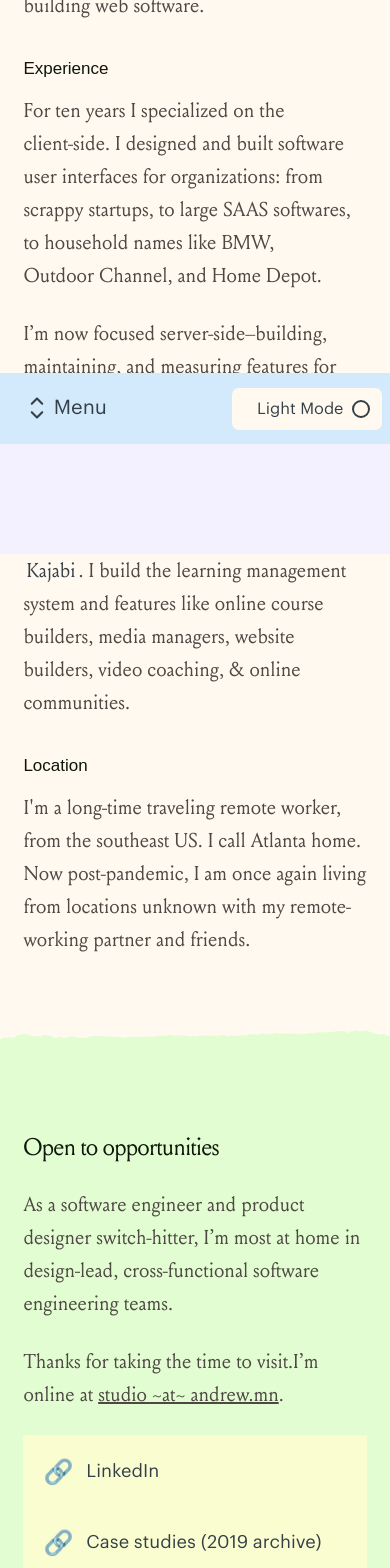
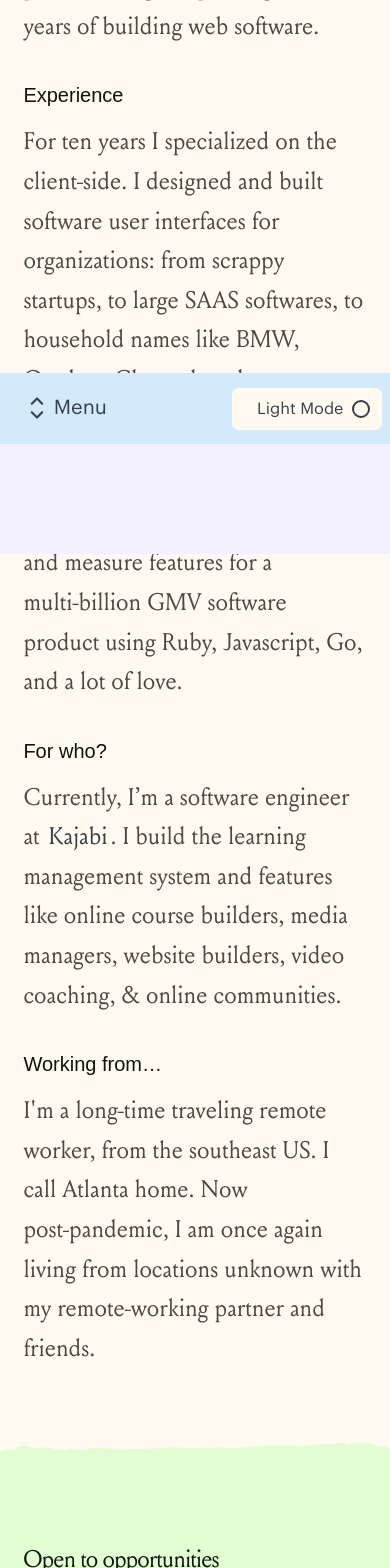
Before and after one commit to AndrwM/souci.studio, a React (Create React App) app: page /#/ in a window 390 px wide. Shown: the part 400-1968 px from the top of the page. Built offline with nearby package versions, Linux system fonts and the light colour scheme; a web font is replaced by a local one.

Commit message:
[Deploy4] responsive type

```diff
--- a/src/assets/stylesheets/components/_c.paragraph.scss
+++ b/src/assets/stylesheets/components/_c.paragraph.scss
@@ -5,14 +5,14 @@
 }
 
 .c-paragraph {
-  font: 400 20px / 1.65 $ff-secondary;
+  font: 400 24px / 1.65 $ff-secondary;
   margin: 0 0 25px;
   max-width: 680px;
   padding: 0;
 
   @include theme-var(color, c-foreground-light);
 
-  @media #{$bp-hand} { font: 400 22px / 1.65 $ff-secondary; }
+  @media #{$bp-hand} { font: 400 28px / 1.65 $ff-secondary; }
   @media #{$bp-lap} { font: 400 24px / 1.65 $ff-secondary; }
 
   br {
@@ -45,7 +45,7 @@
   &--sans-large {
     font-family: $ff-primary;
     color: #727779;
-    font-size: 14px;
+    font-size: 20px;
     @media #{$bp-lap} { font: 400 18px / 1.65 $ff-primary; }
   }
 
--- a/src/assets/stylesheets/components/_c.title.scss
+++ b/src/assets/stylesheets/components/_c.title.scss
@@ -68,8 +68,12 @@
 .c-title--small,
 %c-title--small {
   @include theme-var(color, c-foreground-focal);
-  font: 500 17px / 1.4 $ff-primary;
+  font: 500 20px / 1.4 $ff-primary;
   letter-spacing: 0;
+
+  @media #{$bp-desk} {
+    font: 500 17px / 1.4 $ff-primary;
+  }
 }
 
 .c-title--smallest,
--- a/src/pages/ComingSoon.js
+++ b/src/pages/ComingSoon.js
@@ -20,13 +20,13 @@ const Intro = () => (<>
       For ten years I specialized on the client&#8209;side. I designed and built software user interfaces for organizations: from scrappy startups, to large SAAS softwares, to household names like BMW, Outdoor&nbsp;Channel, and Home&nbsp;Depot.
     </Text>
     <Text type="paragraph">
-      I’m now <span className="u-highlight">focused server&#8209;side</span>&ndash;building, maintaining, and measuring features for multi&#8209;billion GMV software products with Ruby, Javascript, and Go.
+      In the past three years, I’ve <span className="u-highlight">focused server&#8209;side</span>. I currently plan, build, and measure features for a multi&#8209;billion GMV software product using Ruby, Javascript, Go, and a lot of love.
     </Text>
-    <Text type="title" modifier="small" className="u-margin-top">For whom</Text>
+    <Text type="title" modifier="small" className="u-margin-top">For who?</Text>
     <Text type="paragraph">
       Currently, I’m a <span className="u-highlight">software engineer at</span> <a href="https://kajabi.com" rel="noopener noreferrer nofollow" target="_blank" className="c-link">Kajabi</a>. I build the learning management system and features like online course builders, media managers, website builders, video coaching, & online communities.
     </Text>
-    <Text type="title" modifier="small" className="u-margin-top">Location</Text>
+    <Text type="title" modifier="small" className="u-margin-top">Working from&hellip;</Text>
     <Text type="paragraph">
       I'm a long-time traveling remote worker, <span className="u-highlight">from the southeast US.</span> I call Atlanta home. Now post‑pandemic, I am once again living from locations unknown with my remote-working partner and friends.
     </Text>
@@ -47,7 +47,6 @@ const Intro = () => (<>
       I’m most at home in design-lead, cross&#8209;functional software engineering teams.
     </Text>
     <Text type="paragraph">
-      Thanks for taking the time to visit.<br/>
       I’m online at <u>studio ~at~ andrew.mn</u>.
     </Text>
     <HtmlReveal tag="table" className="u-margin-bottom">
@@ -101,16 +100,20 @@ const Intro = () => (<>
         <tr>
           {/* <td></td> */}
           <td>
-            <span className="c-emoji c-emoji--small">🔗</span><a href="https://www.linkedin.com/in/andrewmcintee/" rel="noopener noreferrer nofollow" target="_blank" className="c-link">LinkedIn</a>
+            <span className="c-paragraph c-paragraph--sans-large">
+              <span className="c-emoji c-emoji--small">🔗</span><a href="https://www.linkedin.com/in/andrewmcintee/" rel="noopener noreferrer nofollow" target="_blank" className="c-link">LinkedIn</a>
+            </span>
           </td>
           {/* <td></td> */}
           <td>
-            <span className="c-emoji c-emoji--small">🔗</span><a href="https://2019.andrew.mn/#/case-studies" rel="noopener noreferrer nofollow" target="_blank" className="c-link">Case studies (2019 archive)</a>
+            <span className="c-paragraph c-paragraph--sans-large">
+              <span className="c-emoji c-emoji--small">🔗</span><a href="https://2019.andrew.mn/#/case-studies" rel="noopener noreferrer nofollow" target="_blank" className="c-link">Case studies (2019 archive)</a>
+            </span>
           </td>
         </tr>
       </tfoot>
     </HtmlReveal>
-    <Text type="paragraph" className="u-margin-top">
+    <Text type="paragraph" className="u-margin-top u-margin-bottom-large">
       Thanks for visting. <span className="u-highlight">Have a great day</span>. <span className="c-emoji">🌿</span>
     </Text>
   </div>
```
